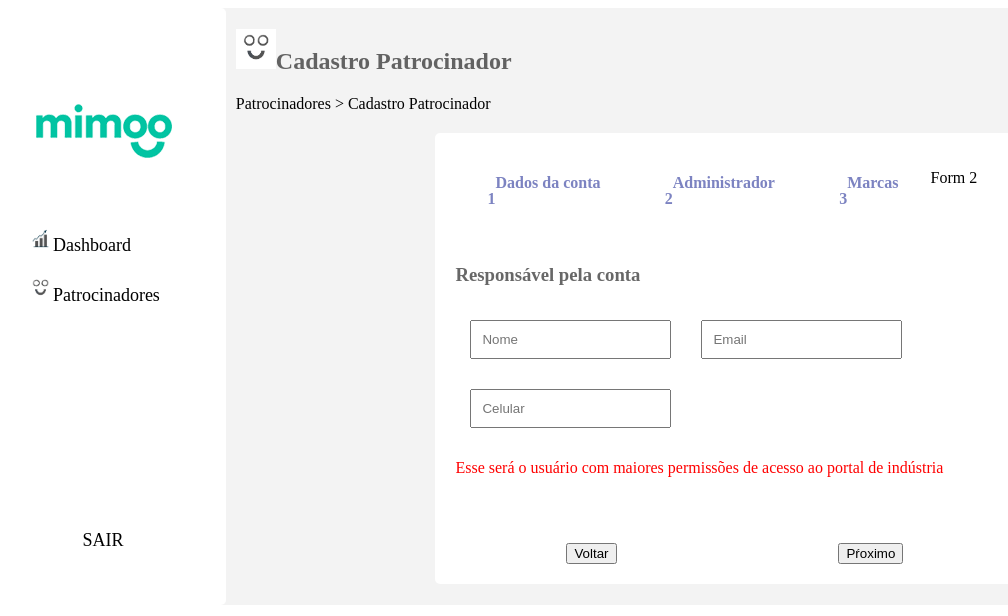
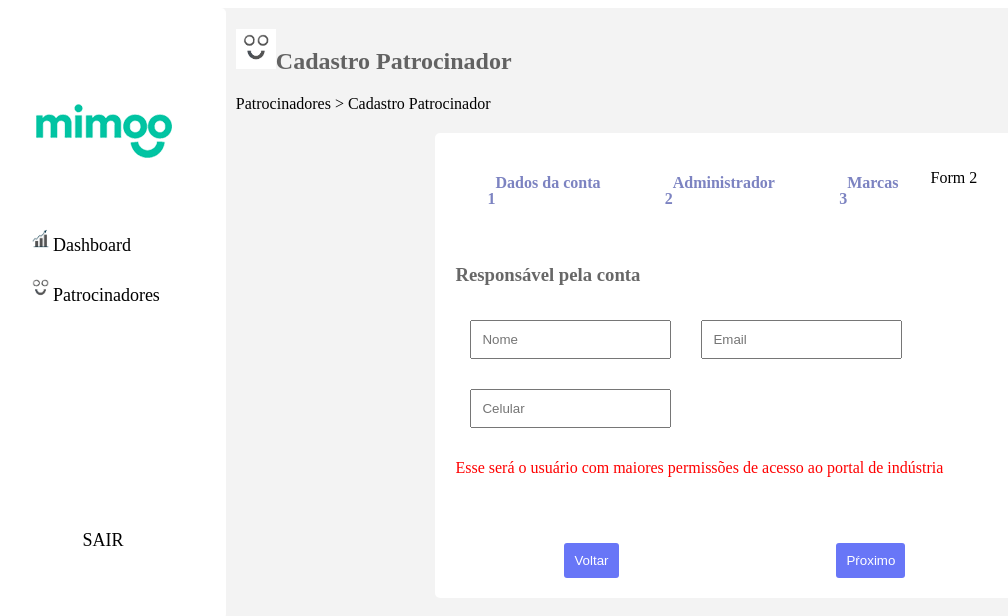
Before and after one commit to CarolinaInglethe/ci-project-mimoo-sponsor-registration, a React (Create React App) app: page /createSponsor in a window 1280 px wide. Shown: the top 616 px of the page, without its empty margins (28-1036 px from the left). Built offline with nearby package versions, Linux system fonts and the light colour scheme.

Commit message:
buttons next e back do form - Css

```diff
--- a/src/css/App.css
+++ b/src/css/App.css
@@ -162,13 +162,14 @@ h2, h3 {
   width: 100%;
 }
 
-.form-create-sponsor-buttons a {
+.form-create-sponsor-buttons button {
   background-color: #6876F7;
+  border: 0px;
   border-radius: 3px;
   color: white;
-  padding: 5px;
+  padding: 10px;
 }
 
-.form-create-sponsor-buttons a:hover {
+.form-create-sponsor-buttons button:hover {
   background-color: #6876f798;
 };
```
